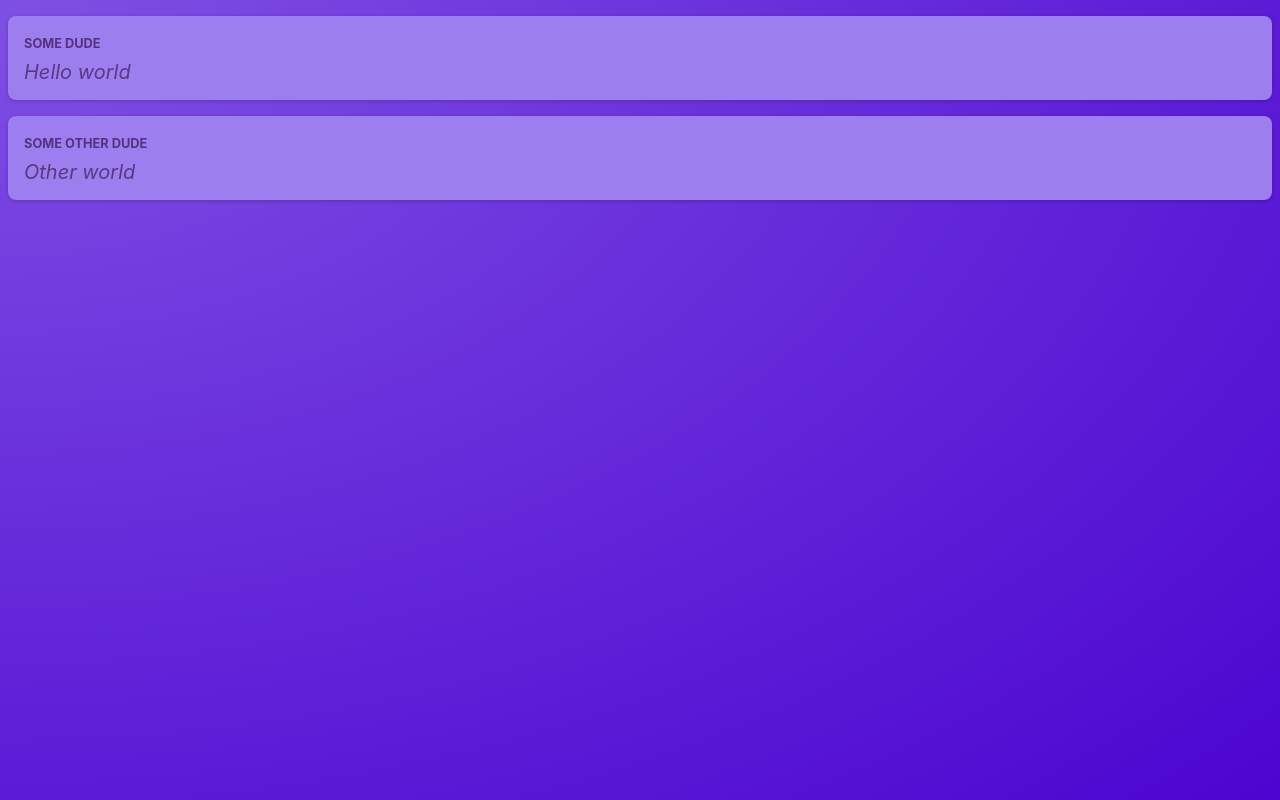
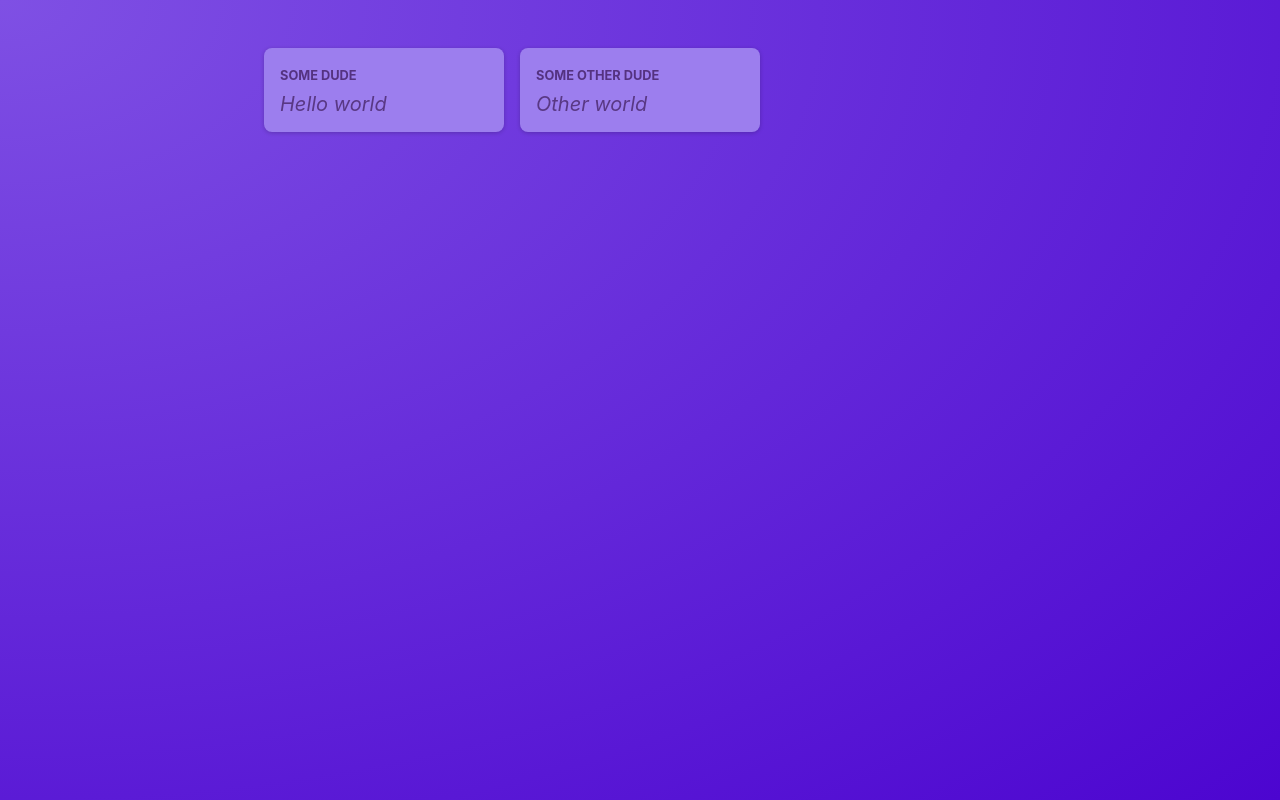
Before and after one commit to AsbestosFool/Ace-Project, a React (Vite) app in the folder Next JS Training/react-crash-course/: page / in a window 1280 px wide. Built offline with nearby package versions, Linux system fonts and the light colour scheme.

Commit message:
Added another component

```diff
--- a/Next JS Training/react-crash-course/src/App.jsx
+++ b/Next JS Training/react-crash-course/src/App.jsx
@@ -1,10 +1,9 @@
-import Post from "./components/Post";
+import PostList from './components/PostList'
 
 function App() {
   return (
     <main>
-      <Post author ="Some dude" body = "Hello world" />
-      <Post author ="Some other dude" body = "Other world" />
+      <PostList />
     </main>
   );
 
--- a/Next JS Training/react-crash-course/src/components/Post.jsx
+++ b/Next JS Training/react-crash-course/src/components/Post.jsx
@@ -2,10 +2,10 @@
 
 function Post(props) {
     return (
-        <div className={styles.post}>
+        <li className={styles.post}>
             <p className={styles.author}>{props.author}</p>
             <p className={styles.text}>{props.body}</p>
-        </div>
+        </li>
     );
 }
 
--- /dev/null
+++ b/Next JS Training/react-crash-course/src/components/PostList.jsx
@@ -0,0 +1,12 @@
+import Post from "./Post";
+import styles from './PostList.module.css';
+function PostList() {
+    return (
+        <ul className={styles.posts}>
+            <Post author ="Some dude" body = "Hello world" />
+            <Post author ="Some other dude" body = "Other world" />
+        </ul>
+    );
+}
+
+export default PostList;
--- /dev/null
+++ b/Next JS Training/react-crash-course/src/components/PostList.module.css
@@ -0,0 +1,10 @@
+.posts {
+  list-style: none;
+  max-width: 50rem;
+  margin: 1rem auto;
+  padding: 1rem 0;
+  display: grid;
+  gap: 1rem;
+  grid-template-columns: repeat(3, 30%);
+  justify-content: center;
+}
--- a/Next JS Training/react-crash-course/src/index.css
+++ b/Next JS Training/react-crash-course/src/index.css
@@ -15,3 +15,8 @@
   -moz-osx-font-smoothing: grayscale;
   -webkit-text-size-adjust: 100%;
 }
+
+body {
+  margin: 0;
+  color: #e6ddf9;
+}
```
